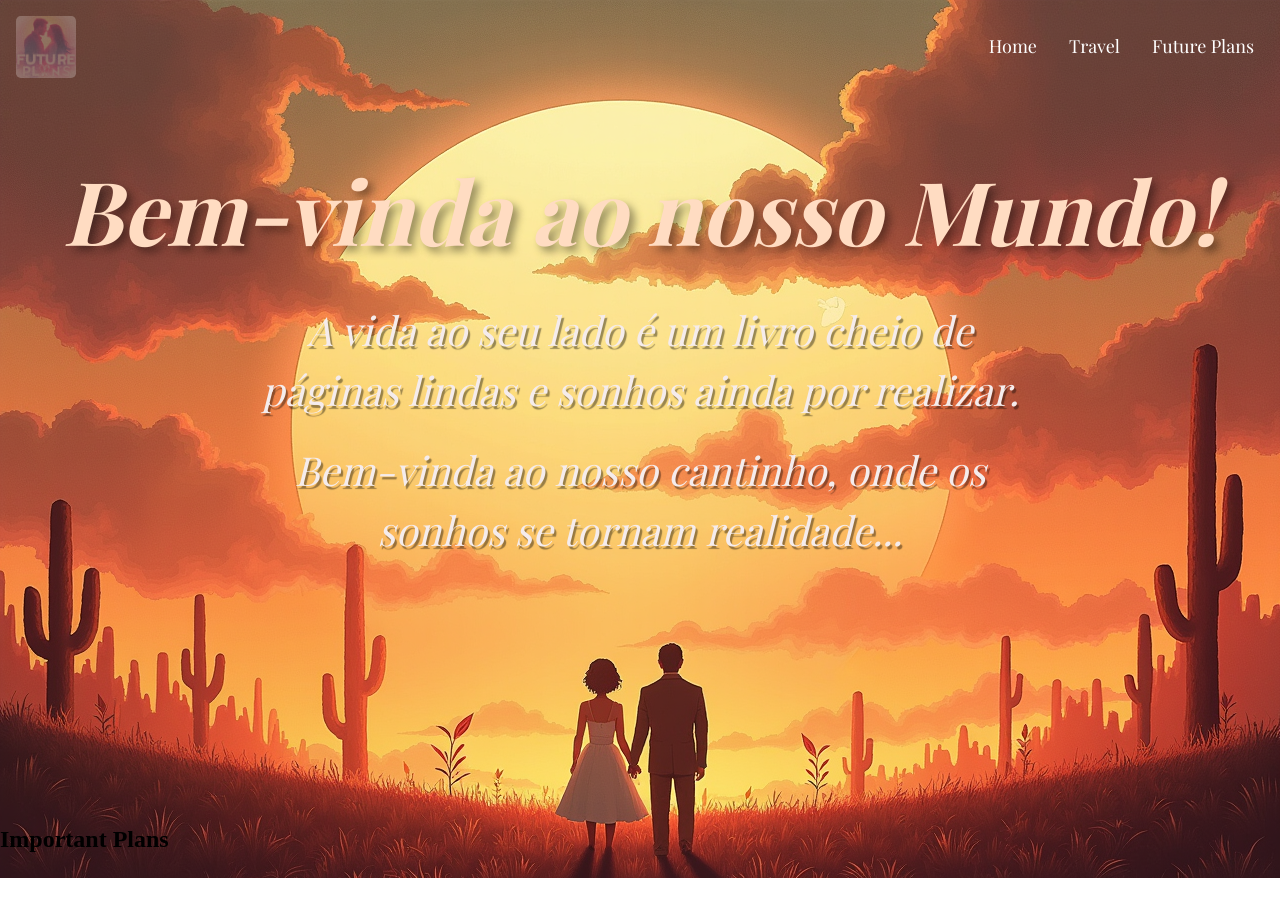
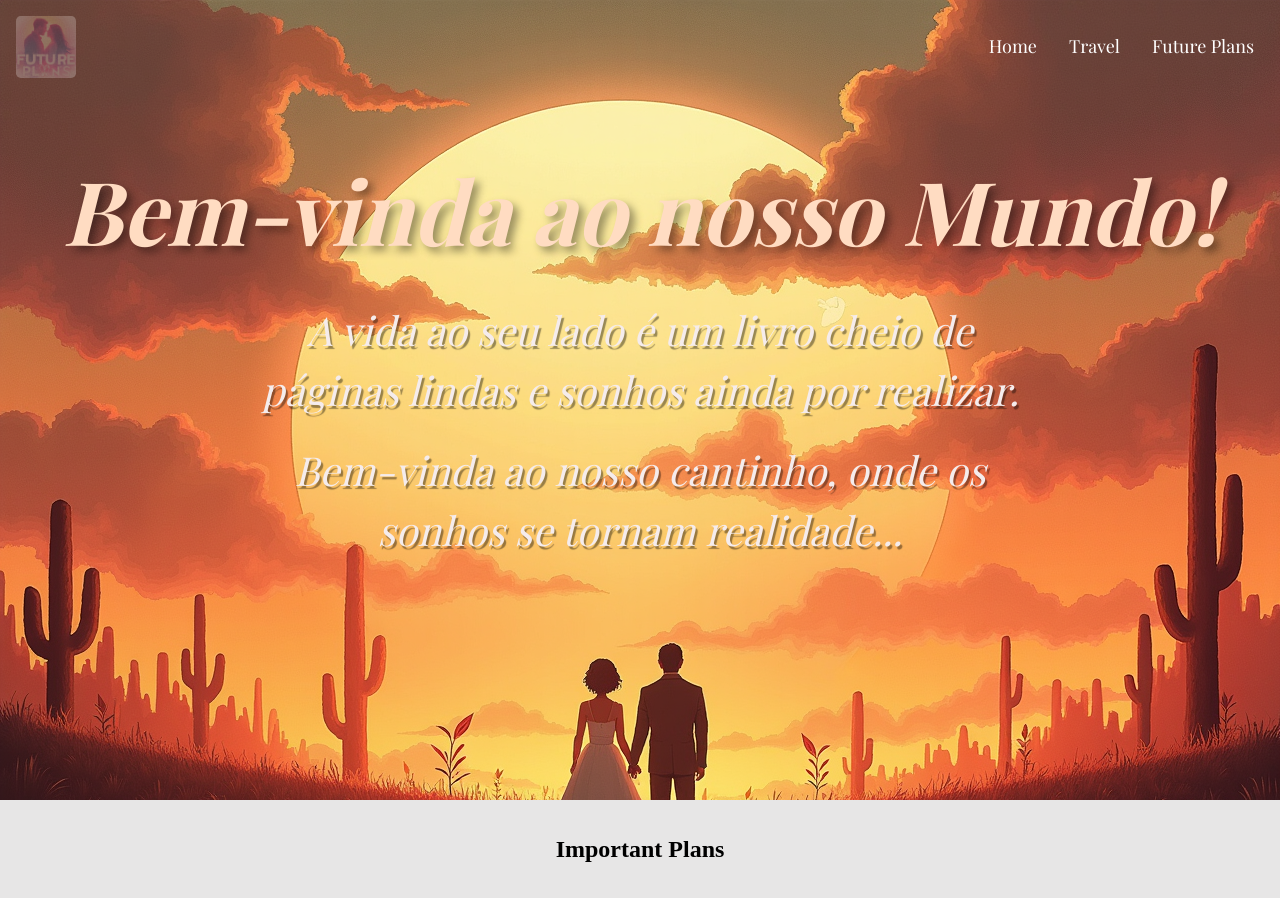
Before and after one commit to Matheus-Freitas0/future-plans-react, a React (Vite) app: page / in a window 1280 px wide. Built offline with nearby package versions, Linux system fonts and the light colour scheme; a web font is replaced by a local one.

Commit message:
Added import statement for ImportantPlans.css in ImportantPlans.jsx

```diff
--- /dev/null
+++ b/src/components/HomePage/ImportantPlans.css
@@ -0,0 +1,8 @@
+.important-plans{
+    background-color: #e7e6e6;
+    padding: 10px;
+    display: flex;
+    flex-direction: column;
+    justify-content: center;
+    text-align: center;
+}
--- a/src/components/HomePage/ImportantPlans.jsx
+++ b/src/components/HomePage/ImportantPlans.jsx
@@ -1,3 +1,4 @@
+import "./ImportantPlans.css"
 function ImportantPlans() {
     return (
         <div className="important-plans">
```
